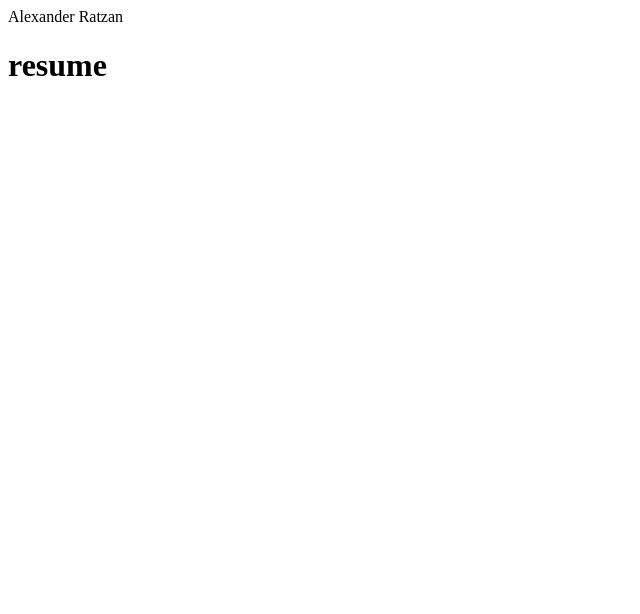
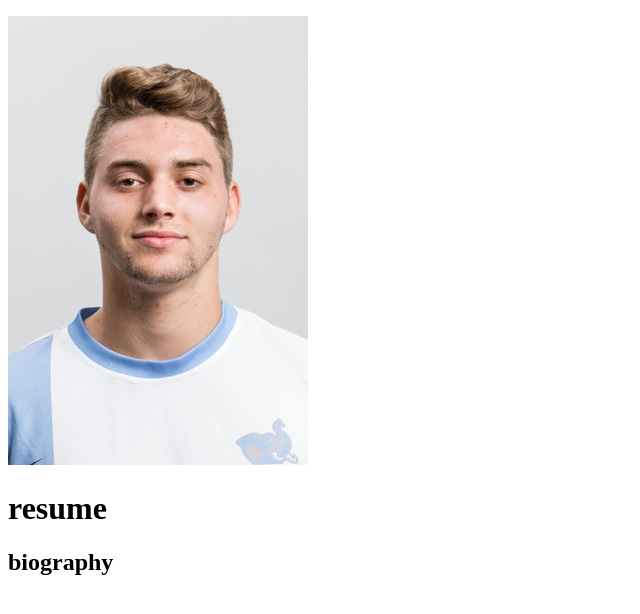
Before and after one commit to aratzan/aratzan.github.io, a plain HTML site: page index.html in a window 1280 px wide. Shown: the whole page, without its empty margins (0-640 px from the left). Drawn offline with Linux system fonts and the light colour scheme.

Commit message:
added image and sections

```diff
--- a/index.html
+++ b/index.html
@@ -3,11 +3,13 @@
 <html>
 
 <head>
-Alexander Ratzan
+	<title> Alexander Ratzan </title>
 </head>
 
 <body>
-<h1>resume</h1>
+	<p><img src="RatzanHeadshot.jpg" alt="headshot image" /></p>
+	<h1>resume</h1>
+	<h2>biography</h2>
 </body>
 
 </html>
```
